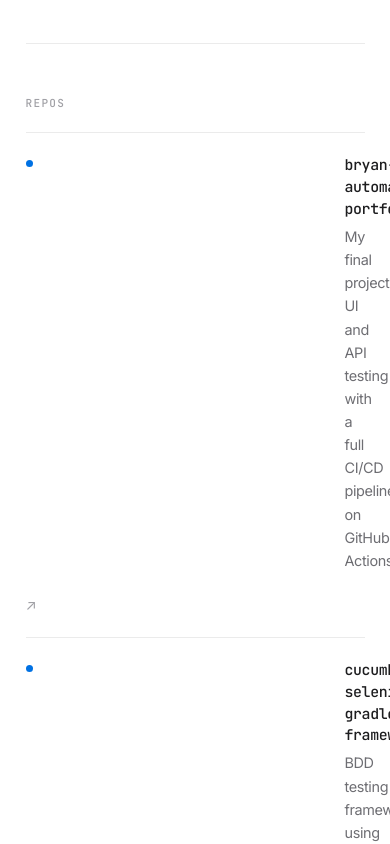
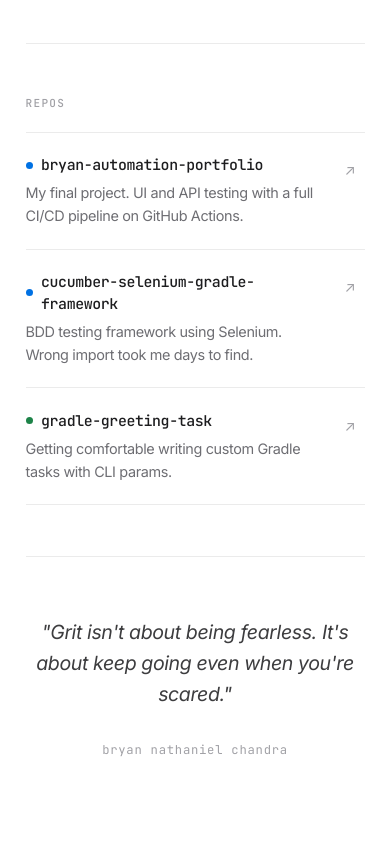
Before and after one commit to bryan-nathan-c/portfolio-project, a React (Vite) app: page / in a window 390 px wide. Shown: the part 2960-3804 px from the top of the page. Built offline with nearby package versions, Linux system fonts and the light colour scheme.

Commit message:
fix repos on mobile, move dot inside row body

```diff
--- a/src/pages/Home.css
+++ b/src/pages/Home.css
@@ -312,12 +312,14 @@
   letter-spacing: -0.015em;
 }
 
-.proj-dot {
-  width: 7px;
-  height: 7px;
-  border-radius: 50%;
-  flex-shrink: 0;
-  margin-top: 0.35rem;
+.proj-name-row {
+  display: flex;
+  align-items: center;
+  gap: 0.5rem;
+}
+
+.repo-row {
+  grid-template-columns: 1fr 24px;
 }
 
 .proj-name {
@@ -410,6 +412,13 @@
 
   .list-num { display: none; }
 
+  .proj-dot {
+  width: 7px;
+  height: 7px;
+  border-radius: 50%;
+  flex-shrink: 0;
+}
+
   .closing-section { padding: 3.5rem 0 5rem; }
   .closing-quote { font-size: 1.15rem; }
 }
--- a/src/pages/Home.tsx
+++ b/src/pages/Home.tsx
@@ -169,10 +169,12 @@ export default function Home() {
           </div>
           <div className="list-rows">
             {projects.map((proj) => (
-              <a href={proj.url} target="_blank" rel="noreferrer" key={proj.name} className="list-row">
-                <span className="proj-dot" style={{ background: proj.langColor }} />
+              <a href={proj.url} target="_blank" rel="noreferrer" key={proj.name} className="list-row repo-row">
                 <div className="list-row-body">
-                  <h3 className="proj-name">{proj.name}</h3>
+                  <div className="proj-name-row">
+                    <span className="proj-dot" style={{ background: proj.langColor }} />
+                    <h3 className="proj-name">{proj.name}</h3>
+                  </div>
                   <p className="list-desc">{proj.desc}</p>
                 </div>
                 <span className="list-arrow">↗</span>
```
